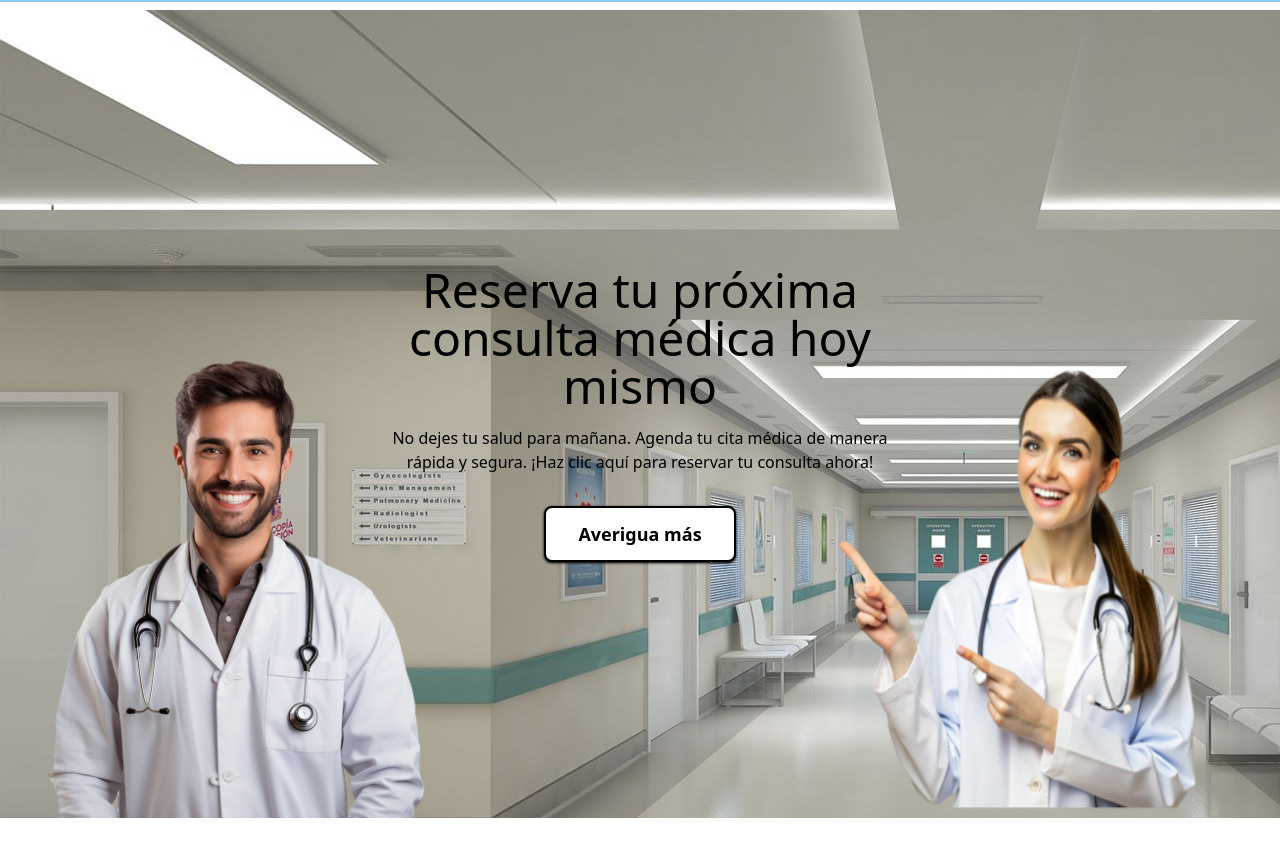
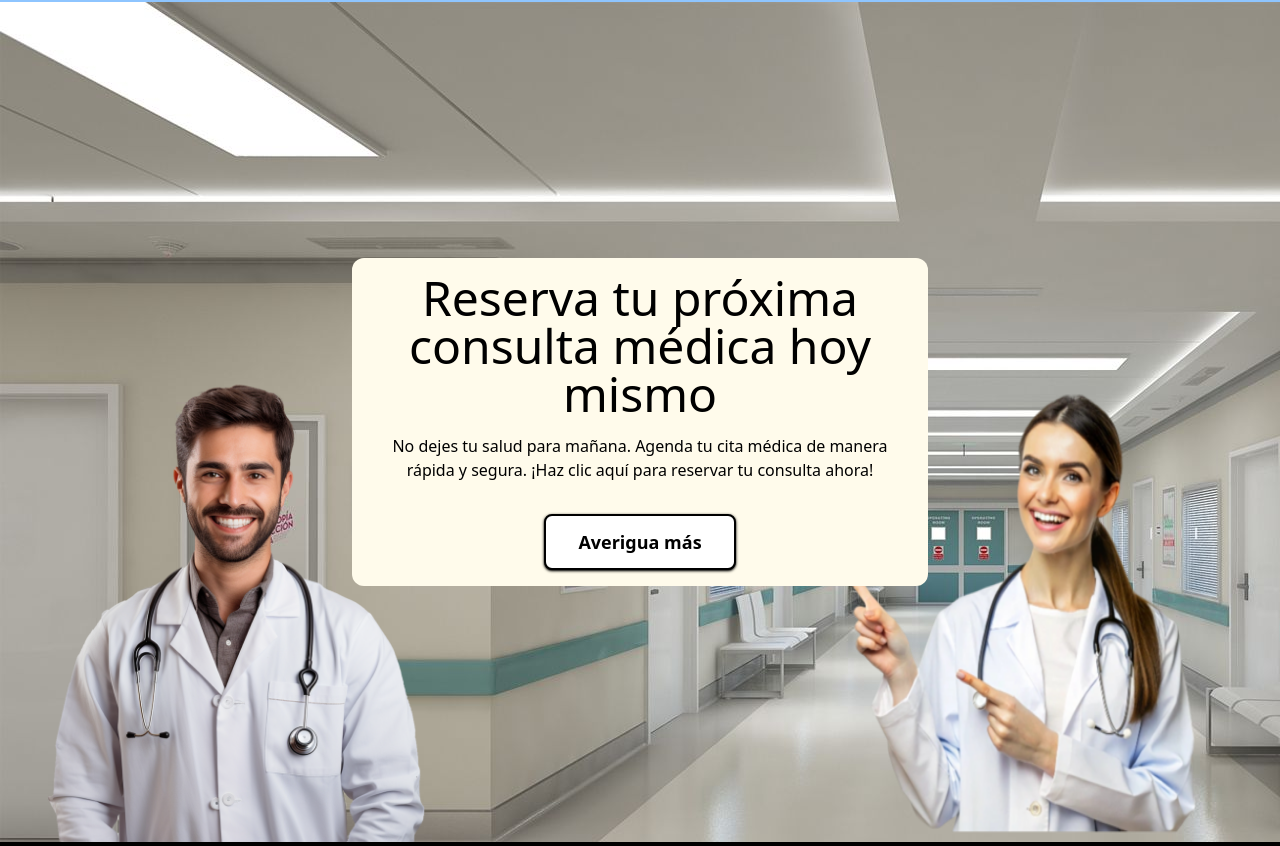
Before and after one commit to rockbell-E/clinica-pepe, an Astro site: page / in a window 1280 px wide. Shown: the part 87-933 px from the top of the page. Before the commit the page ends 905 px from the top, so only its background shows below. Built offline with nearby package versions, Linux system fonts and the light colour scheme; Astro itself is replaced by a stand-in of ours.

Commit message:
Se agrando el fondo, bg para el fondo de los textos

```diff
--- a/src/pages/index.astro
+++ b/src/pages/index.astro
@@ -5,17 +5,17 @@ import Layout from '../layouts/Layout.astro';
 
 <Layout title="Clinica pepe">
 	<section class="relative overflow-hidden">
-		<div class="mx-auto 2xl:max-w-7xl w-full max-w-screen px-8 relative py-32 overflow-hidden bg-blue-500 lg:py-64 mt-2" style="background-image: url('fondo.png');">
+		<div class="w-full max-w-screen px-8 relative py-32 overflow-hidden lg:py-64 border-b-4" style="background-image: url('fondo.png');">
 			<img src="med2.png" alt="medico 1" class="absolute hidden lg:block shadow-black size-120 bottom-0 -right-1">
 			<img src="med1.png" alt="medico 2" class="absolute hidden lg:block shadow-black size-120 bottom-0 -left-1">
-			<div class="relative max-w-xl mx-auto text-center">
+			<div class="relative max-w-xl mx-auto text-center bg-amber-50 py-4 rounded-xl">
 				<h1 class="text-3xl  sm:text-3xl md:text-4xl lg:text-5xl font-medium text-black">
 					Reserva tu próxima consulta médica hoy mismo
 				</h1>
 				<p class="text-base mt-4 text-black text-balance">
 					No dejes tu salud para mañana. Agenda tu cita médica de manera rápida y segura. ¡Haz clic aquí para reservar tu consulta ahora!
 				</p>
-				<a href="#" class="flex font-semibold ease-in-out text-center items-center duration-500 border-2 rounded-lg transition-all justify-center focus:outline-none focus:translate-y-1 text-black bg-white shadow-black border-black hover:bg-accent-300 focus:bg-black focus:text-white focus:shadow-none h-14 px-8 py-4 text-lg shadow mx-auto mt-8 w-fit">Averigua más</a>
+				<a href="#" class="flex font-semibold ease-in-out text-center items-center duration-500 border-2 rounded-lg transition-all justify-center focus:outline-none focus:translate-y-1 text-black bg-white shadow-black border-black hover:bg-amber-100 focus:bg-black focus:text-white focus:shadow-none h-14 px-8 py-4 text-lg shadow mx-auto mt-8 w-fit hover:scale-110 scale-100">Averigua más</a>
 			</div>
 		</div>
 	</section>
```
